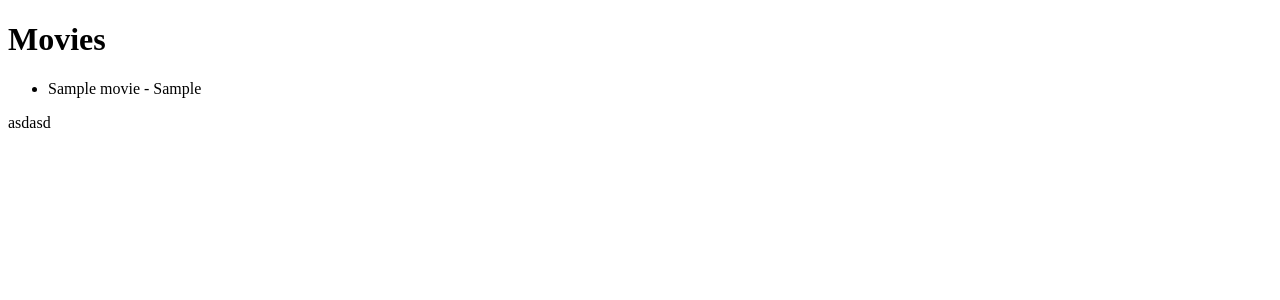
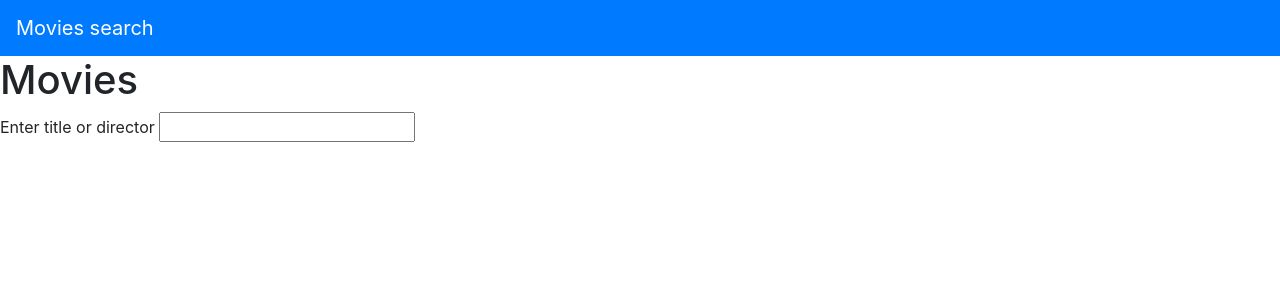
Before and after one commit to karol-bekieszczuk/move-searcher, a Flask app: page / in a window 1280 px wide. Shown: the top 300 px of the page. Run offline with Flask 3, Linux system fonts and the light colour scheme; tables that the repository leaves empty hold one stand-in row (values such as "Sample post"); parts of the project's set-up code (start-up, migrations or seed data) failed here and were passed over.

Commit message:
added dynamic movie search, removed __pycache__ from repo

```diff
--- a/app/app.py
+++ b/app/app.py
@@ -1,23 +1,38 @@
-from flask import Flask, render_template
+from flask import Flask, render_template, jsonify, request, url_for
 import os
+from sqlalchemy import or_, func
 
+
+
+from models import db, Movie
 app = Flask(__name__)
 app.config.from_object(os.environ['APP_SETTINGS'])
 app.config['SQLALCHEMY_TRACK_MODIFICATIONS'] = False
 
-
 with open(os.environ['DATABASE_URL'], 'r') as f:
     db_url = f.read().strip()
 
-app.config['SQLALCHEMY_DATABASE_URI'] = db_url#os.environ['DATABASE_URL']
-from models import db, Movie
+app.config['SQLALCHEMY_DATABASE_URI'] = db_url
 db.init_app(app)
 
 
 @app.route('/')
-def hello():
+def index():
     movies = Movie.query.all()
     return render_template('index.html', movies=movies)
+
+@app.route('/search')
+def search():
+    query = request.args.get('query')
+    results = Movie.query.filter(or_(Movie.title.ilike(f'%{query}%'),
+                                     Movie.director.ilike(f'%{query}%'))
+                                 ).all()
+    return jsonify([{'id': r.id, 'title': r.title, 'director': r.director} for r in results])
+
+@app.route('/<int:movie_id>')
+def details(movie_id):
+    movie = Movie.query.get(movie_id)
+    return render_template('details.html', movie=movie)
 
 
 if __name__ == '__main__':
--- /dev/null
+++ b/app/static/js/search_ajax.js
@@ -0,0 +1,23 @@
+function search() {
+    var query = $('#search-input').val();
+    $.getJSON('/search', {query: query}, function(data) {
+        var html = '';
+        $.each(data, function(index, result) {
+            html += '<div class="search-result">';
+            html += '<ul class="list-group">';
+            html += '<li class="list-group-item">';
+            html += '<a href="/' + result.id + '">' + result.title + '</a><p>Director: '+ result.director +'</p>';
+            html += '</li></ul></div>';
+        });
+        $('#search-results').html(html);
+    }).fail(function() {
+        console.log("An error occurred while processing the search request.");
+    });
+}
+
+$(document).ready(function(){
+    $('#search-input').on('input', function(event) {
+        event.preventDefault();
+        search();
+    });
+});
--- /dev/null
+++ b/app/templates/base.html
@@ -0,0 +1,13 @@
+<!DOCTYPE html>
+<html>
+<head>
+    <link rel="stylesheet" href="https://cdn.jsdelivr.net/npm/bootstrap@4.3.1/dist/css/bootstrap.min.css" integrity="sha384-ggOyR0iXCbMQv3Xipma34MD+dH/1fQ784/j6cY/iJTQUOhcWr7x9JvoRxT2MZw1T" crossorigin="anonymous">
+    {% block extend_head %}{% endblock %}
+</head>
+<body>
+    <nav class="navbar navbar-expand-lg navbar-dark bg-primary">
+      <a class="navbar-brand" href="/">Movies search</a>
+    </nav>
+    {% block extend_body %}{% endblock %}
+</body>
+</html>
--- a/app/templates/index.html
+++ b/app/templates/index.html
@@ -1,14 +1,16 @@
-<!DOCTYPE html>
-<html>
-<head>
-    <title>Movies</title>
-</head>
-<body>
+{% extends 'base.html' %}
+{% block extend_head %}
+    <title>Search</title>
+    <script src="https://ajax.googleapis.com/ajax/libs/jquery/3.6.3/jquery.min.js"></script>
+    <script src="{{ url_for('static', filename='js/search_ajax.js')}}"></script>
+    <link rel="stylesheet" type="text/css" href="{{ url_for('static', filename='css/style.css') }}">
+{% endblock %}
+{% block extend_body %}
     <h1>Movies</h1>
-    <ul>
-        {% for movie in movies %}
-        <li>{{ movie.title }} - {{ movie.director }}</li>
-        {% endfor %}
-    </ul>
-</body>
-</html>asdasd
+    <form action="/search" method="get">
+        <label for="search-input">Enter title or director</label>
+        <input id="search-input" type="text" name="search-input">
+    </form>
+
+    <div id="search-results"></div>
+{% endblock %}
```
Also changed, not shown: app/models.py (+3 -38 lines), app/templates/details.html (added, +10 -0 lines), db/init.sql (+9 -8 lines), 1 other file.
